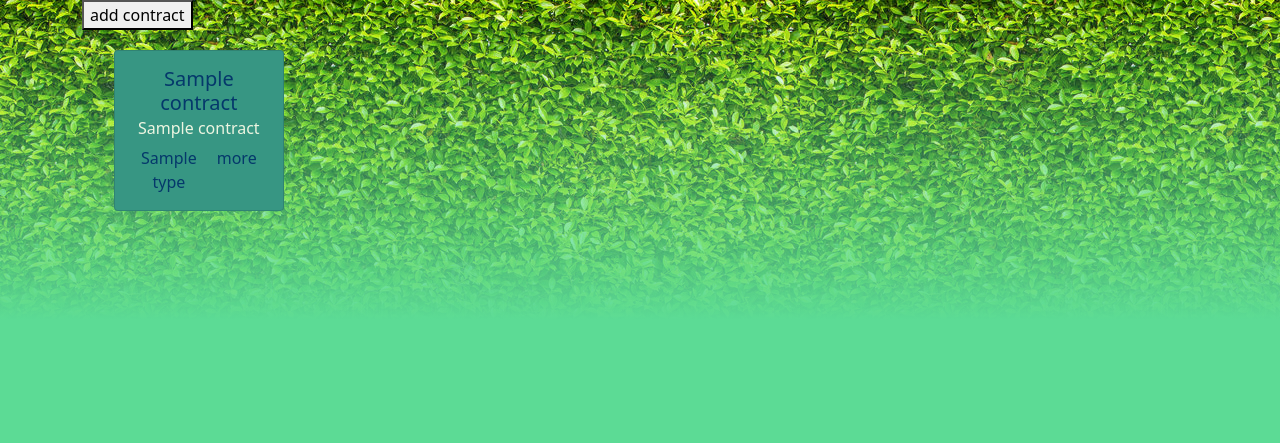
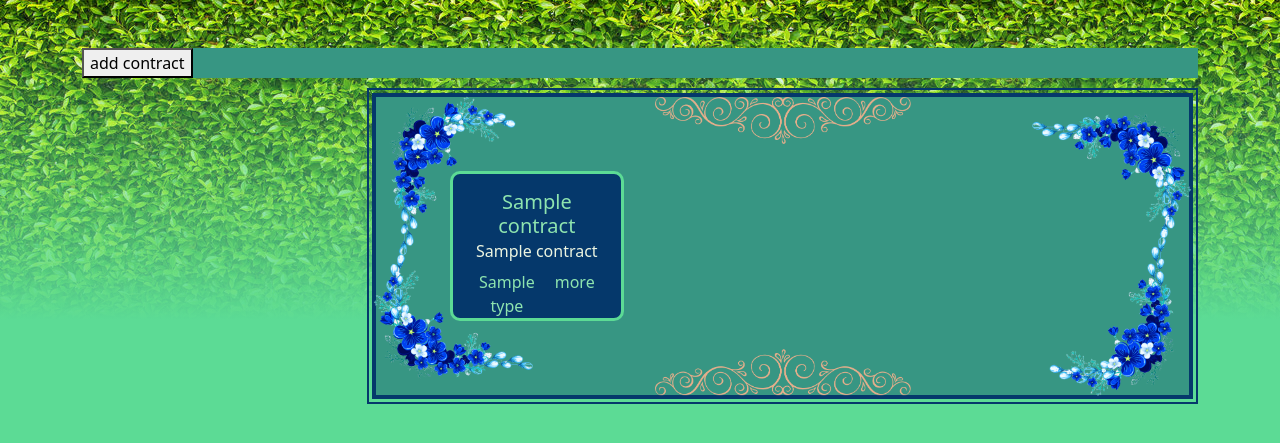
Before and after one commit to Guszti9/Changeling, a Flask app: page /contract in a window 1280 px wide. Shown: the top 443 px of the page. Run offline with Flask 2, Linux system fonts and the light colour scheme; a database or web service that is not in the repository returns one stand-in record (values such as "Sample title"); data that the repository does not hold is empty; some libraries are stand-ins or nearby versions.

Commit message:
start contract design

```diff
--- a/static/css/contract.css
+++ b/static/css/contract.css
@@ -1,6 +1,7 @@
 body {
     background-image: url("../image/hedge_background.jpg");
     background-color: #5CDB95;
+    margin: 3%;
 }
 
 body:before {
@@ -15,16 +16,38 @@ body:before {
     background-image: linear-gradient(transparent, #5CDB95 40%);
 }
 
+.contract-body-elem {
+    background-color: #379683;
+    margin: 10px 0;
+}
+
+.contract-outer-border {
+    border: #05386B solid 2px;
+    padding: 3px !important;
+}
+
+#contracts-container {
+    padding: 4em;
+    margin: 0;
+    position: relative;
+    display: flex;
+    flex-direction: row;
+    flex-wrap: wrap;
+    border: #05386B solid 4px;
+}
 
 .contract-card {
-    background-color: #379683;
-    margin: 20px;
+    border: #5CDB95 solid 3px;
+    border-radius: 10px;
+    background-color: #05386B;
+    margin: 10px;
     width: min-content;
+    height: 150px;
 }
 
 .card-body {
     text-align: center;
-    color: #05386B;
+    color: #8EE4AF;
 }
 
 .card-subtitle {
@@ -60,3 +83,53 @@ body:before {
 .inline-form-element {
     margin: 5px;
 }
+
+.corner-decoration {
+    position: absolute;
+    width: 10em;
+    margin: -3px;
+}
+
+.corner-decoration.corner-left-bottom {
+	left: 0;
+	bottom: 0;
+}
+
+.corner-decoration.corner-left-top {
+	left: 0;
+	top: 0;
+    transform: rotate(90deg);
+}
+
+.corner-decoration.corner-right-top {
+	top: 0;
+	right: 0;
+    transform: rotate(180deg);
+}
+
+.corner-decoration.corner-right-bottom {
+	right: 0;
+	bottom: 0;
+    transform: rotate(270deg);
+}
+
+
+
+.vertical-decoration {
+    position: absolute;
+	left: 0;
+	right: 0;
+	margin: auto;
+	width: 16em;
+}
+
+.vertical-decoration.top {
+	top: 0;
+
+}
+
+.vertical-decoration.bottom {
+	bottom: 0;
+	-webkit-transform: scaleY(-1);
+            transform: scaleY(-1);
+}
--- a/static/js/contract.js
+++ b/static/js/contract.js
@@ -153,7 +153,8 @@ function CreateDataForContractDataList(data) {
 
 function addToContractDataList(data) {
     ContractDataList.push(data);
-    ContractDataList.sort(sorter(elem => elem.group_name, elem => elem.name));
+    ContractDataList.sort(sorter(elem => elem.group_name?.toLowerCase(),
+                                 elem => elem.name?.toLowerCase()));
 }
 
 function deleteFromContractDataList(id) {
--- a/templates/contract.html
+++ b/templates/contract.html
@@ -25,14 +25,34 @@
 </head>
 
 <body>
-<div class="body-wrapper container" id="char-contract">
-    <div>
+<div class="body-wrapper container" id="body">
+
+    <div class="row">
+        <div class="col">
+            <div class="contract-body-elem" id="search-filter-bar">
                 <button type="button" class="" data-bs-toggle="modal" data-bs-target="#contract-modal" id="add-contract">
                     add contract
                 </button>
             </div>
+        </div>
+    </div>
 
-    <div class="container" id="contracts-container">
+    <div class="row">
+        <div class="col-3">
+            <div class="container-fluid contract-body-elem" id="contract-group-container">
+
+            </div>
+        </div>
+
+        <div class="col-9">
+            <div class="contract-outer-border">
+                <div class="container contract-body-elem" id="contracts-container">
+                    <img class="corner-decoration corner-left-top" src="../static/image/corner-flower.png">
+                    <img class="corner-decoration corner-right-top" src="../static/image/corner-flower.png">
+                    <img class="corner-decoration corner-right-bottom" src="../static/image/corner-flower.png">
+                    <img class="corner-decoration corner-left-bottom" src="../static/image/corner-flower.png">
+                    <img class="vertical-decoration top" src="../static/image/edge-pattern.png">
+                    <img class="vertical-decoration bottom" src="../static/image/edge-pattern.png">
                     {% for contract in contracts %}
                     <div class="card contract-card" data-id="{{contract.id}}">
                         <div class="card-body">
@@ -51,6 +71,9 @@
                     {% endfor %}
                 </div>
             </div>
+        </div>
+    </div>
+</div>
 
 
 <div class="modal fade" id="contract-modal" data-bs-backdrop="static" data-bs-keyboard="false" tabindex="-1" aria-labelledby="staticBackdropLabel" aria-hidden="true">
```
Also changed, not shown: static/image/corner-flower.png (added), static/image/edge-pattern.png (added). Lines whose indentation alone changed are shown as unchanged.
